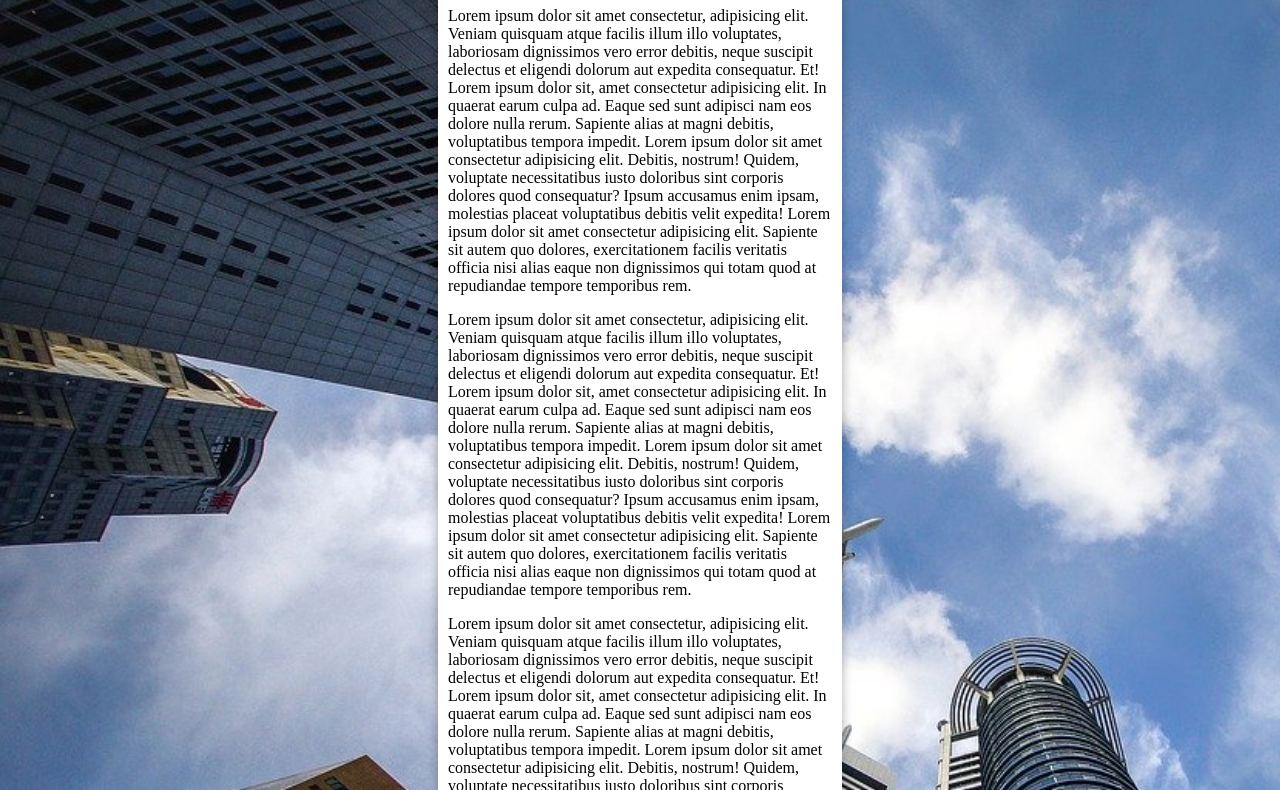
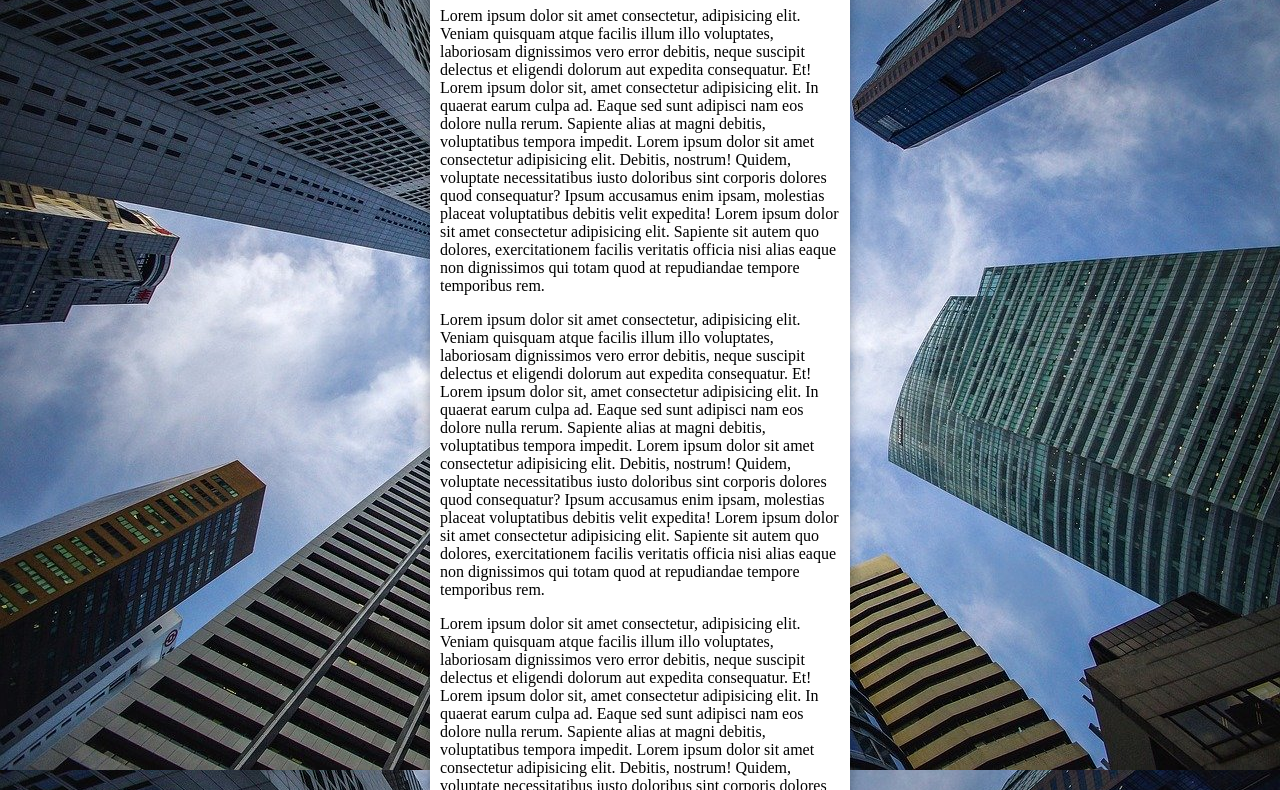
Before and after one commit to FernanSoCar/HTML-CSS-Exercises-and-Challenges, a plain HTML site: page EXERCISES/EX22/background3.html in a window 1280 px wide. Shown: the part 83-873 px from the top of the page. Drawn offline with Linux system fonts and the light colour scheme.

Commit message:
Response

```diff
--- a/EXERCISES/EX22/background3.html
+++ b/EXERCISES/EX22/background3.html
@@ -10,10 +10,11 @@
             padding: 0;
             background-image: url(imagens/wallpaper002.jpg);
             background-size: cover;
+            background-attachment: fixed;
         }
         div {
             margin: auto;
-            width: 30%;
+            max-width: 400px;
             text-align: left;
             padding: 10px;
             background-color: white;
```
